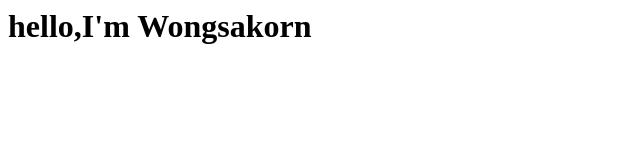
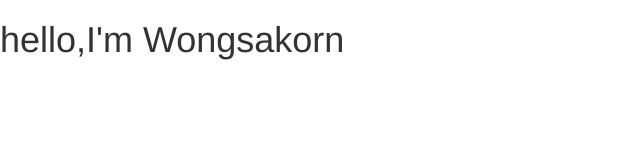
Before and after one commit to moswngskrn/me, a plain HTML site: page index.html in a window 1280 px wide. Shown: the whole page, without its empty margins (0-640 px from the left). Drawn offline with nearby package versions, Linux system fonts and the light colour scheme.

Commit message:
add bootstrap

```diff
--- a/index.html
+++ b/index.html
@@ -1,6 +1,9 @@
 <html>
 <head>
-<title>Wongsakron</title>
+  <title>Wongsakron</title>
+  <meta charset="utf-8">
+  <meta name="viewport" content="width=device-width, initial-scale=1">
+  <link rel="stylesheet" href="https://maxcdn.bootstrapcdn.com/bootstrap/3.3.7/css/bootstrap.min.css">
 </head>
 <body>
 <h1>hello,I'm Wongsakorn</h1>
```
